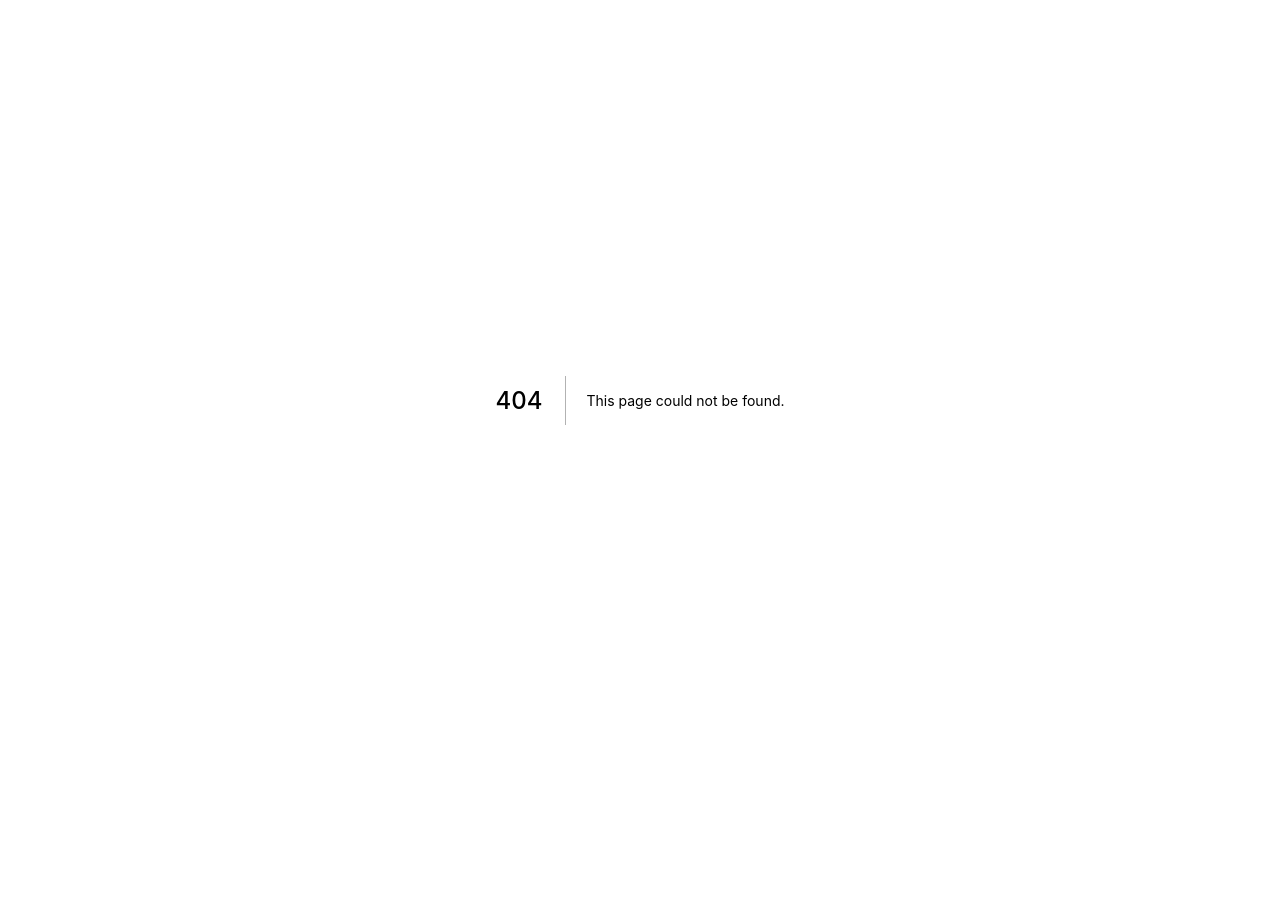
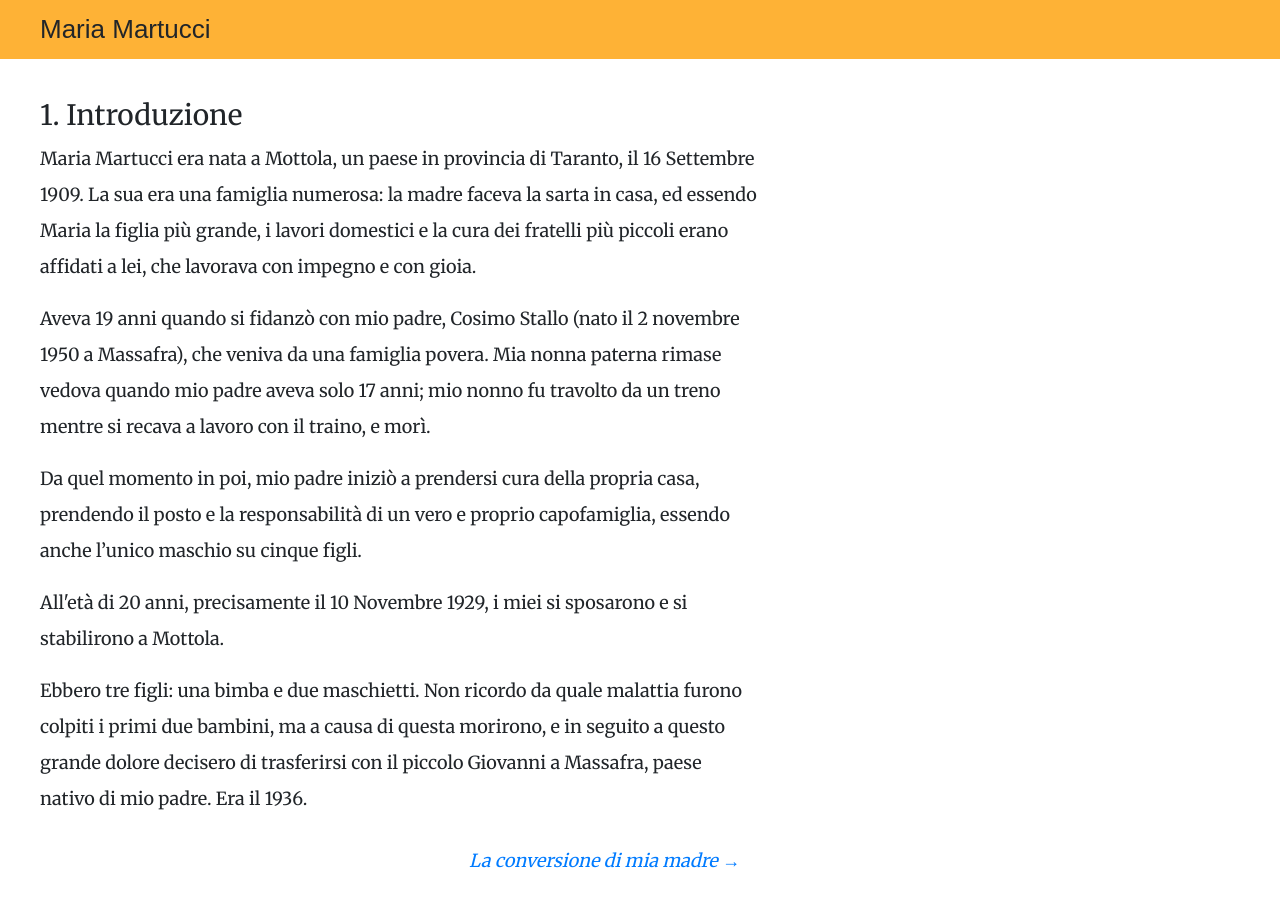
Before and after one commit to johnstallo/maria-martucci, a Next.js app: page /it/1-introduzione in a window 1280 px wide. Before the commit this address had no page. Shown: the top 906 px of the page. Before the commit the page ends 800 px from the top, so only its background shows below. Built offline with nearby package versions, Linux system fonts and the light colour scheme; a web font is replaced by a local one.

Commit message:
italian content

```diff
--- /dev/null
+++ b/pages/it/1-introduzione.js
@@ -0,0 +1,16 @@
+import ChapterLayout from '../../components/ChapterLayout'
+
+export default () => (
+  <ChapterLayout
+    pageTitle="Maria Martucci - Introduzione"
+    chapterTitle="1. Introduzione"
+    next="/it/2-conversione-di-mia-madre"
+    nextTitle="La conversione di mia madre">
+
+    <p>Maria Martucci era nata a Mottola, un paese in provincia di Taranto, il 16 Settembre 1909. La sua era una famiglia numerosa: la madre faceva la sarta in casa, ed essendo Maria la figlia più grande, i lavori domestici e la cura dei fratelli più piccoli erano affidati a lei, che lavorava con impegno e con gioia.</p>
+    <p>Aveva 19 anni quando si fidanzò con mio padre, Cosimo Stallo (nato il 2 novembre 1950 a Massafra), che veniva da una famiglia povera. Mia nonna paterna rimase vedova quando mio padre aveva solo 17 anni; mio nonno fu travolto da un treno mentre si recava a lavoro con il traino, e morì.</p>
+    <p>Da quel momento in poi, mio padre iniziò a prendersi cura della propria casa, prendendo il posto e la responsabilità di un vero e proprio capofamiglia, essendo anche l’unico maschio su cinque figli.</p>
+    <p>All'età di 20 anni, precisamente il 10 Novembre 1929, i miei si sposarono e si stabilirono a Mottola.</p>
+    <p>Ebbero tre figli: una bimba e due maschietti. Non ricordo da quale malattia furono colpiti i primi due bambini, ma a causa di questa morirono, e in seguito a questo grande dolore decisero di trasferirsi con il piccolo Giovanni a Massafra, paese nativo di mio padre. Era il 1936.</p>
+  </ChapterLayout>
+)
--- a/pages/it/premessa.js
+++ b/pages/it/premessa.js
@@ -4,7 +4,7 @@ export default () => (
   <ChapterLayout
     pageTitle="Maria Martucci - Premessa"
     chapterTitle="Premessa"
-    next="/1-introduzione"
+    next="/it/1-introduzione"
     nextTitle="Introduzione">
 
     <p>Sono nata a Massafra il 20 febbraio del 1940, e poiché era il periodo della guerra sono cresciuta nella povertà.</p>
```
Also changed, not shown: pages/it/index.js (+15 -15 lines).
